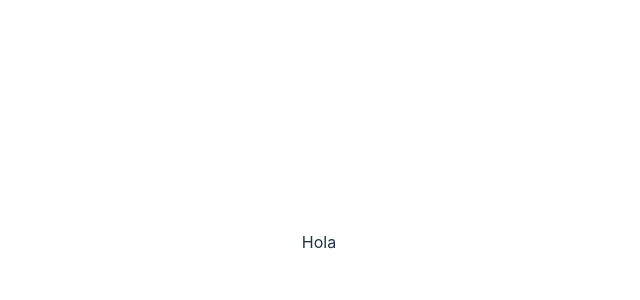
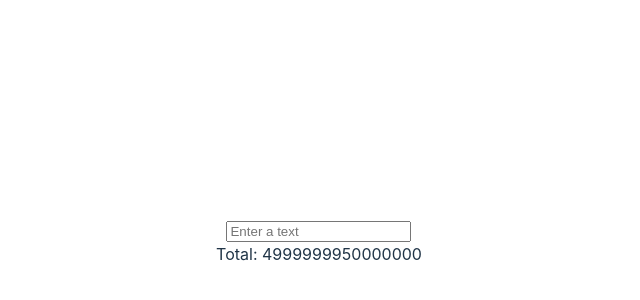
Before and after one commit to JoseManuelMunozManzano/aprender-react-100-ejercicios-practicos, a React (Vite) app in the folder 18-useMemo-reactMemo/: page / in a window 1280 px wide. Shown: the part 158-458 px from the top of the page, without its empty margins (321-961 px from the left). Built offline with nearby package versions, Linux system fonts and the light colour scheme.

Commit message:
18-useMemo - Indicación del problema

```diff
--- a/18-useMemo-reactMemo/src/App.tsx
+++ b/18-useMemo-reactMemo/src/App.tsx
@@ -1,7 +1,12 @@
 import './App.css';
+import { Expensive } from './componentes/01-expensive-function/Expensive';
 
 function App() {
-  return <>Hola</>;
+  return (
+    <>
+      <Expensive />
+    </>
+  );
 }
 
 export default App;
--- /dev/null
+++ b/18-useMemo-reactMemo/src/componentes/01-expensive-function/Expensive.tsx
@@ -0,0 +1,28 @@
+import { useState } from 'react';
+
+export const Expensive = () => {
+  const [text, setText] = useState<string>('');
+
+  const expensiveFunction = () => {
+    let total = 0;
+    for (let i = 1; i < 100_000_000; i++) {
+      total += i;
+    }
+
+    return total;
+  };
+
+  // Cada vez que actualizo el texto el componente se renderiza.
+  // Problema: Como al re-renderizar ejecuta esta función pesada, cada vez que actualizo el texto
+  //    hay un delay para mostrar el nuevo texto escrito.
+  const sum = expensiveFunction();
+  console.log('Componente re-rendered!');
+
+  return (
+    <div>
+      <input type="text" onChange={(e) => setText(e.target.value)} placeholder="Enter a text" />
+      <br />
+      <span>Total: {sum}</span>
+    </div>
+  );
+};
```
Also changed, not shown: 1 other file (tests, documents, lock files or other folders).
